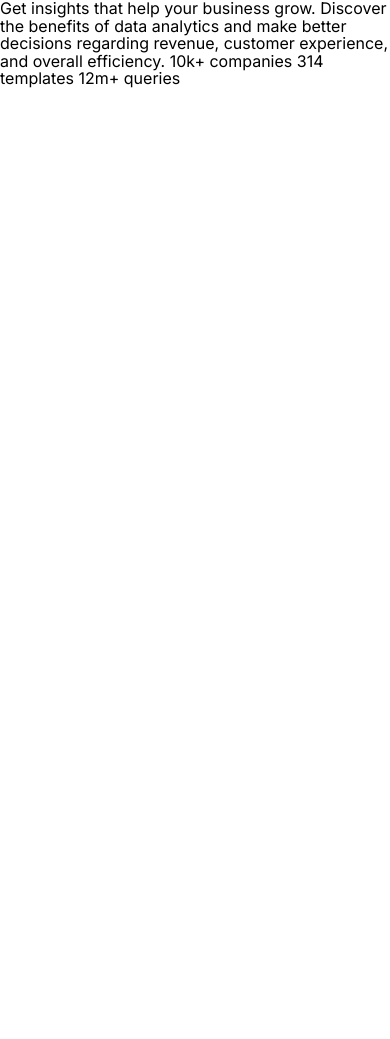
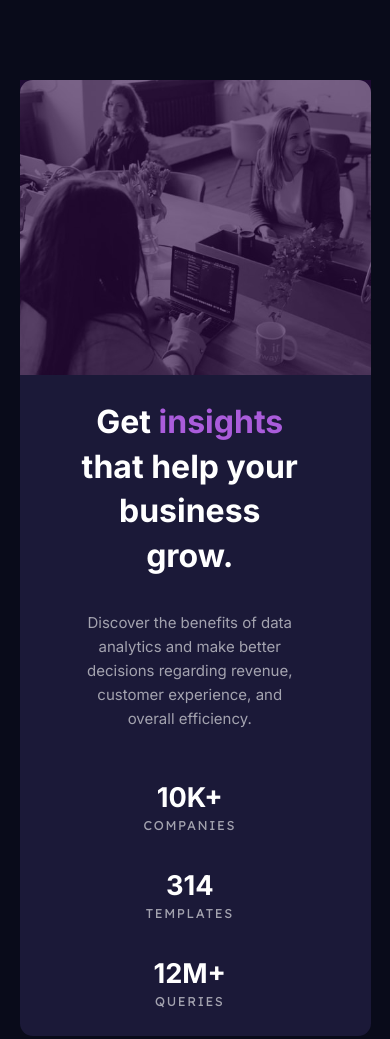
Before and after one commit to mo-adell/stats-preview-card, a plain HTML site: page index.html in a window 390 px wide. Before the commit the page ends 844 px from the top, so only its background shows below. Drawn offline with Linux system fonts and the light colour scheme.

Commit message:
final card

```diff
--- a/index.html
+++ b/index.html
@@ -9,16 +9,28 @@
 </head>
 <body>
 
-  Get insights that help your business grow.
 
-  Discover the benefits of data analytics and make better decisions regarding revenue, customer
-  experience, and overall efficiency.
-
-  10k+ companies
-  314 templates
-  12m+ queries
-
-
+  <main>
+    <section class="card">
+      <section class="text">
+        <h1>
+          Get <span>insights</span> that help your business grow.
+        </h1>
+        <p>
+          Discover the benefits of data analytics and make better decisions regarding revenue, customer
+          experience, and overall efficiency.
+        </p>
+        <div>
+          <div>10k+<span>companies</span></div>
+          <div>314<span>templates</span></div>
+          <div>12m+<span>queries</span></div>
+        </div>
+      </section>
+      <section class="img">
+        <img src="images/desk.jpg" alt="" area-hidden="true">
+      </section>
+    </section>
+  </main>
 
 
   <!-- <div class="attribution">
--- a/style.css
+++ b/style.css
@@ -7,8 +7,8 @@
     --mainP-Clr: hsla(0, 0%, 100%, 0.75);
     --mainStatClr: hsla(0, 0%, 100%, 0.6);
 
-    --fontVar: 400 1rem/1.1 'Inter', sans-serif;
-    --fontVar2: 400 1rem/1.1 'Lexend Deca', sans-serif;
+    --fontVar: 400 1rem/1.4 'Inter', sans-serif;
+    --fontVar2: 400 1rem/1.4 'Lexend Deca', sans-serif;
 }
 
 * {
@@ -19,11 +19,144 @@
 
 body {
     font: var(--fontVar);
+    background: var(--mainBg);
+    color: var(--mainFontClr);
+
+}
+
+main {
+    width: 100vw;
+    min-height: 100vh;
+    display: grid;
+
+}
+
+section.card {
+    width: 80%;
+    background: var(--cardBg);
+    place-self: center;
+    display: grid;
+    grid-template-columns: repeat(2, 1fr);
+    justify-content: center;
+    align-content: center;
+    border-radius: .8rem;
+    position: relative;
+}
+
+.text,.img {
+    min-width: 50%;
+}
+
+section.text {
+    display: flex;
+    flex-flow: column nowrap;
+    align-items: flex-start;
+    justify-content: center;
+    padding: 7% 18% 7% 15%;
+
+}
+
+.text > h1{
+    font-size: 2rem;
+}
+
+h1 span{
+    color: var(--accentClr);
+}
+
+.text > p {
+    color: var(--mainStatClr);
+    margin-top: 2rem;
+    font-size: 15px;
+    line-height: 1.6;
+}
+
+.text > div {
+    display: flex;
+    flex-flow: row wrap;
+    justify-content: space-between;
+    margin-top: 5rem;
+    width: 90%;
+}
+
+.text > div div{
+    display: flex;
+    flex-flow: column wrap;
+    font-size: 1.7rem;
+    text-transform: uppercase;
+    font-weight: 700;
+}
+
+.text > div div>span {
+    color: var(--mainStatClr);
+    font: var(--fontVar2);
+    font-size: .8rem;
+    letter-spacing: .1rem;
+}
+
+.img img {
+    width: 100%;
+    height: 100%;
+    border-radius: 0 .8rem .8rem 0;
+    object-fit: cover;
+
+}
+
+.img {
+    position: relative;
+}
+
+.img::after {
+    content: '';
+    position: absolute;
+    top: 0;
+    right: 0;
+    width: 100%;
+    height: 100%;
+    background: rgba(47, 10, 70, 0.623);
+    z-index: 222 ;
 }
 
 
 
+@media screen and (max-width: 600px) {
+    section.card {
+        width: 90%;
+        grid-template-columns: 1fr;
+        margin: 5rem 0 5rem;
 
+    }
+
+    .text > div {
+        flex-flow: column wrap;
+        justify-content: center;
+        align-items: center;
+        text-align: center;
+        gap: 2rem;
+        margin-top: 3rem;
+    }
+
+    .img img {
+        width: 100%;
+        height: 100%;
+        border-radius: .8rem .8rem 0 0;
+        object-fit: cover;
+    }
+
+    .img {
+        grid-row: 1;
+
+    }
+
+    h1 {
+        font-size: 1rem;
+    }
+
+    section.text {
+        align-items: center;
+        text-align: center;
+    }
+}
 
 
 
```
